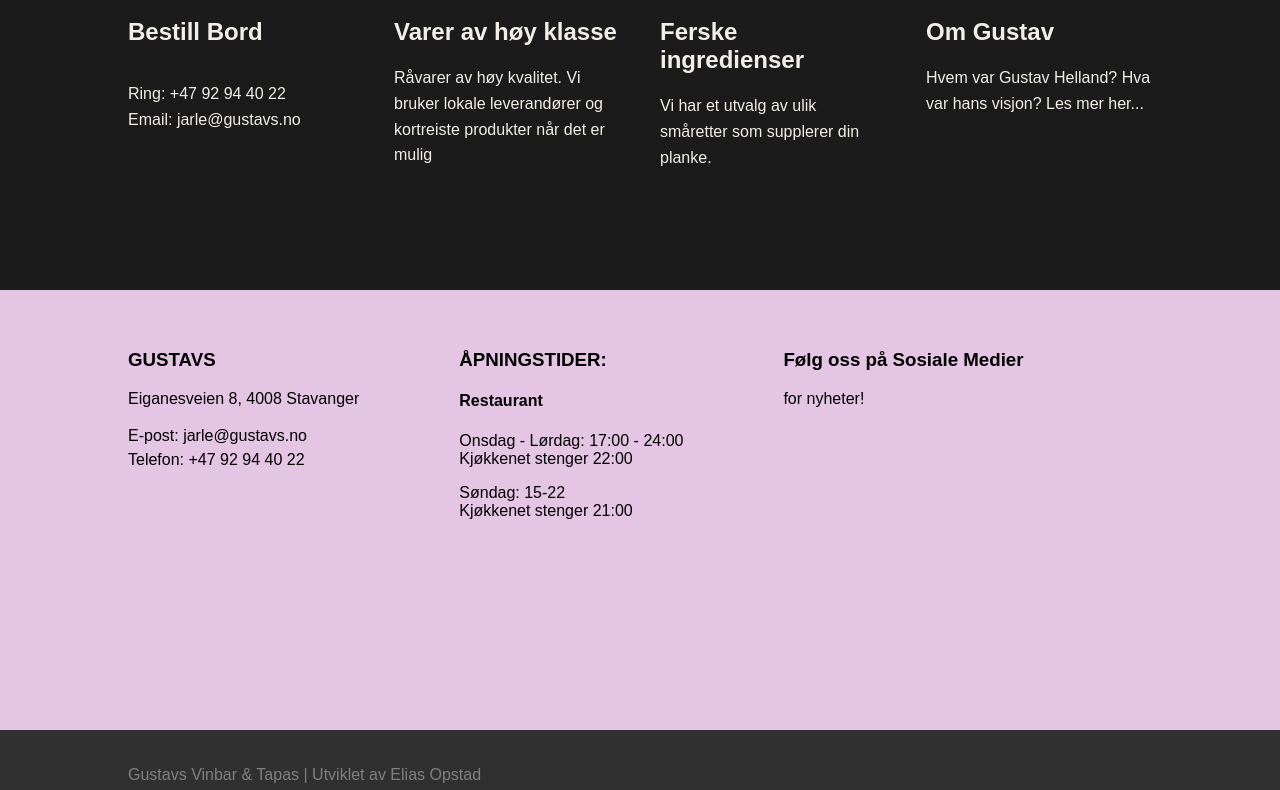
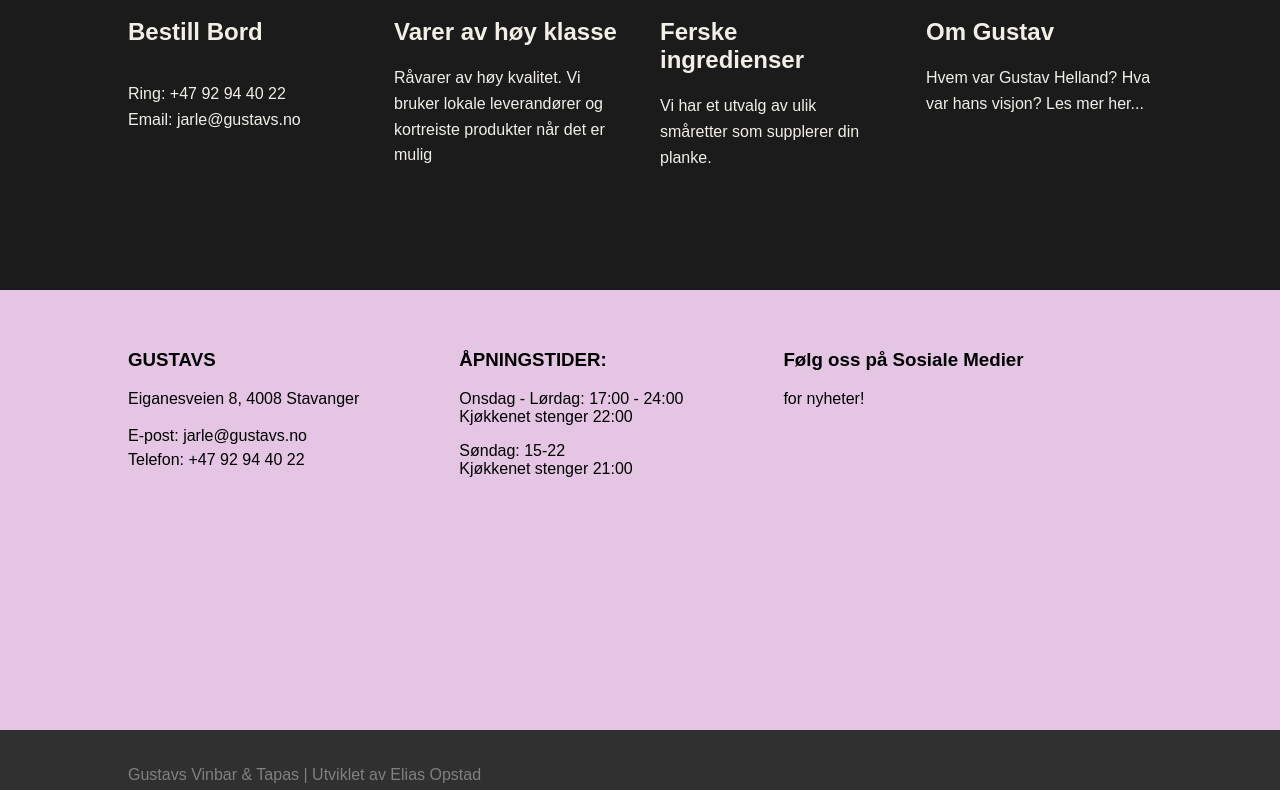
Before and after one commit to EliasOpstad/gustavs, a React (Create React App) app: page / in a window 1280 px wide. Shown: the part 1304-2094 px from the top of the page. Built offline with nearby package versions, Linux system fonts and the light colour scheme.

Commit message:
Removed text.

```diff
--- a/src/CommonComponents/Footer.tsx
+++ b/src/CommonComponents/Footer.tsx
@@ -83,7 +83,7 @@ const Footer = () => {
         </GustavInformation>
         <OpeningHours>
           <FooterTitle>ÅPNINGSTIDER:</FooterTitle>
-          <Header>Restaurant</Header>
+          {/* <Header>Restaurant</Header> */}
           <p>
             {OPENING_HOURS}
             <br />
```
